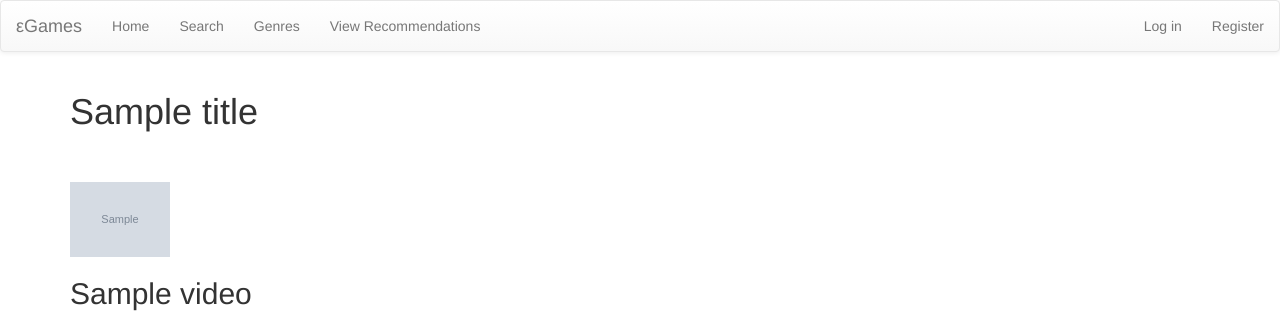
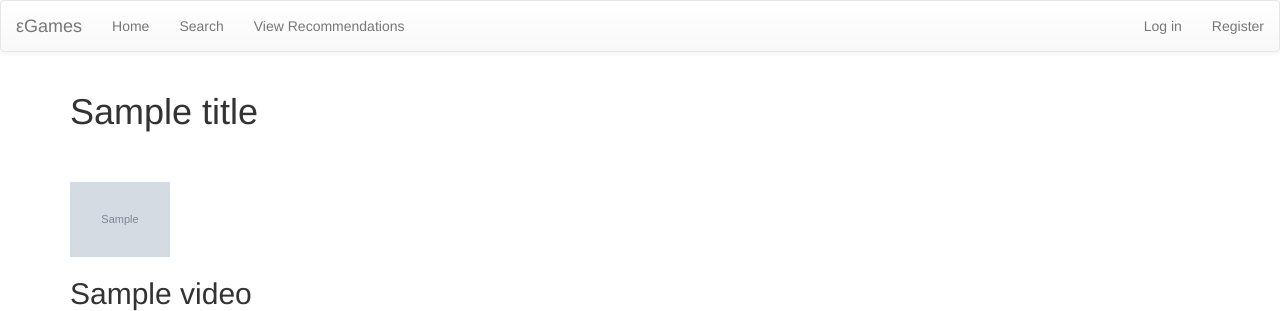
Before and after one commit to log0ymxm/epsilon-recommender, a Django app: template recommender/templates/home.html in a window 1280 px wide. Shown: the top 311 px of the page. Run offline with Django 3.2, Linux system fonts and the light colour scheme; the template is opened without the code that fills it: most values are stand-ins (such as "Sample title", 1, 10 or a date in 2020); grey boxes marked "Sample" are stand-in pictures; some libraries are stand-ins or nearby versions.

Commit message:
Remove boilerplate link to genere page

```diff
--- a/recommender/templates/base.html
+++ b/recommender/templates/base.html
@@ -33,9 +33,6 @@
           </li>
 	  <li class="{% if '/search' == request.path %}active{% endif %}">
 	    <a href="{% url 'search' %}">Search</a>
-	  </li>
-	  <li class="{% if '/' == request.path %}active{% endif %}">
-	    <a href="/">Genres</a>
 	  </li>
 	  <li class="{% if '/recommendations' == request.path %}active{% endif %}">
 	    <a href="{% url 'recommendations' %}">View Recommendations</a>
```
